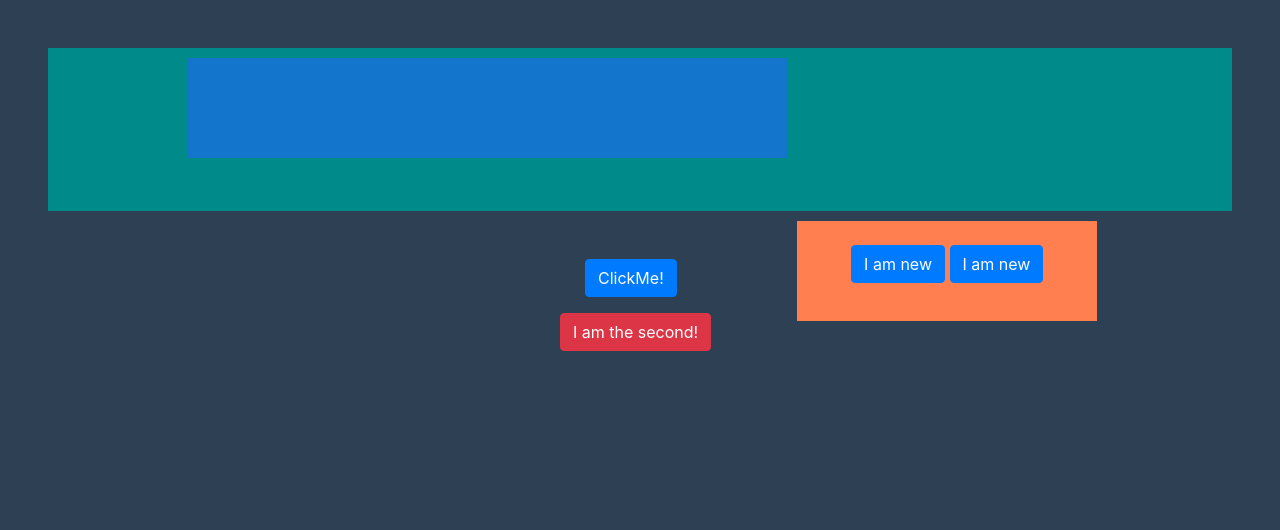
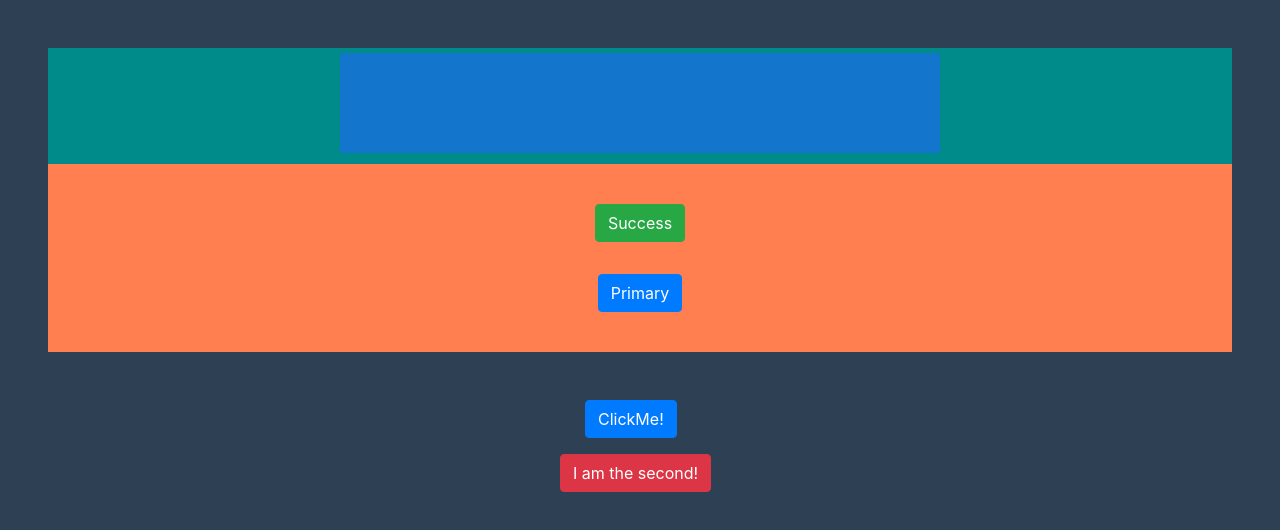
Before and after one commit to ahmadasmandar/esp8266vscode, a plain HTML site: page Webapp/index.html in a window 1280 px wide. Drawn offline with nearby package versions, Linux system fonts and the light colour scheme; no server answers.

Commit message:
make my setting

```diff
--- a/Webapp/index.html
+++ b/Webapp/index.html
@@ -39,9 +39,12 @@
       <div id="lighstat"></div>
     </div>
     <div class="button_container p-4">
-        <button type="button" class="btn btn-primary">I am new</button>
-        <button type="button" class="btn btn-primary">I am new</button>
-
+        <div>
+          <button type="button" class="btn btn-success m-3">Success</button>
+        </div>
+        <div>
+          <button type="button" class="btn btn-primary m-3">Primary</button>
+        </div>
     </div>
 
 
--- a/Webapp/style.css
+++ b/Webapp/style.css
@@ -1,4 +1,4 @@
-body{
+body {
   background-color: #2E4053;
   margin: 0;
   color: white;
@@ -21,31 +21,26 @@ body{
 }
 .secondButton{
   /* margin-top: 50%; */
-  /* font-size: 1.5em;
+/* font-size: 1.5em;
   font-family: Verdana;
   padding: 10px;
 } */
 /* here is the new code  */
-.new_heading{
+.new_heading {
   position: relative;
   background-color: darkcyan;
   text-align: center;
 }
-.light_new{
+
+.light_new {
   background-color: rgb(19, 117, 204);
   width: 600px;
   height: 100px;
-  text-align: center;
   margin: 5px;
   display: inline-block;
-  position: relative;
   top: 5px;
 }
-.button_container{
+
+.button_container {
   background-color: coral;
-  display: inline-block;
-  width: 300px;
-  height: 100px;
-  position: relative;
-  top: 110px;
 }
```
